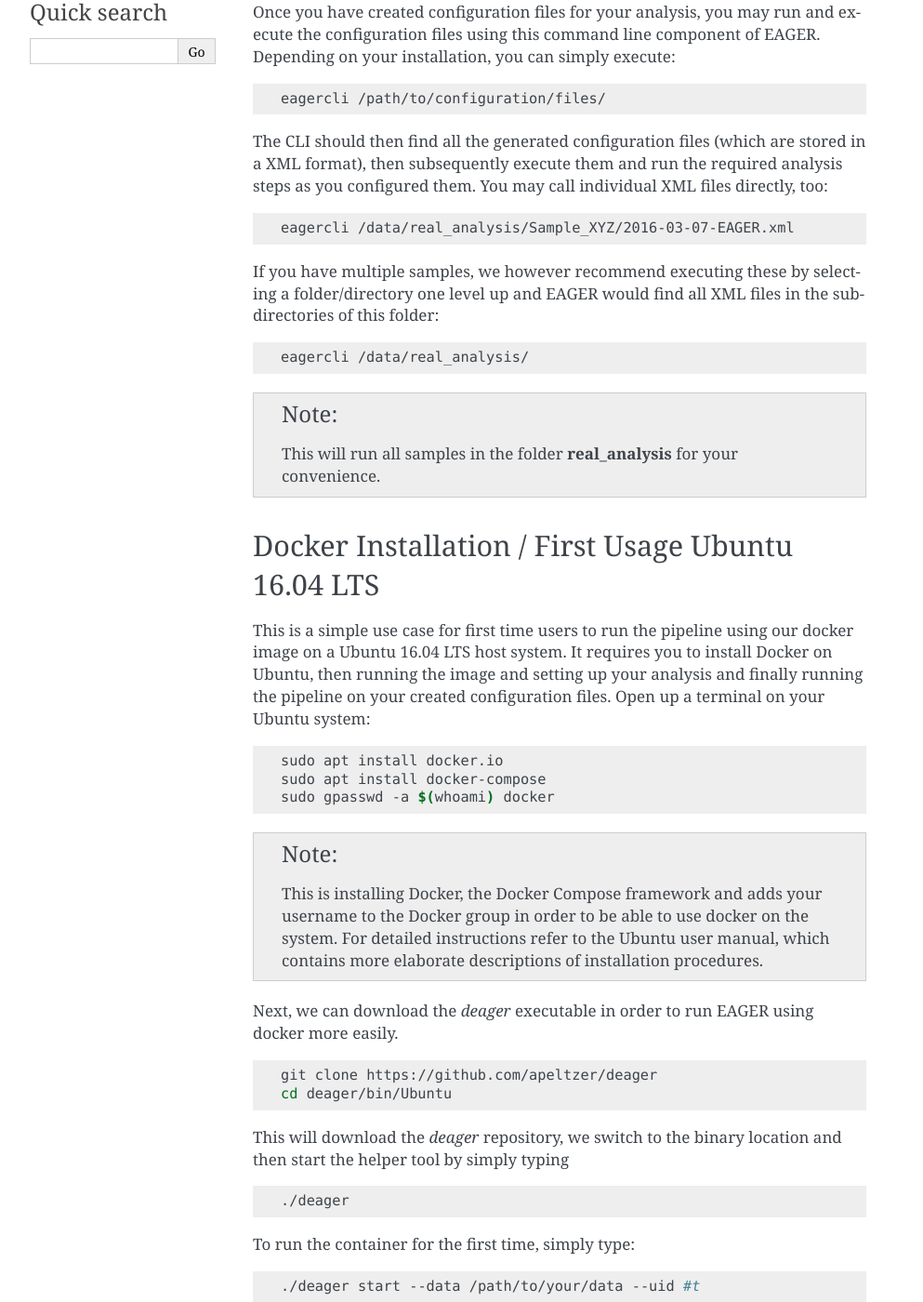
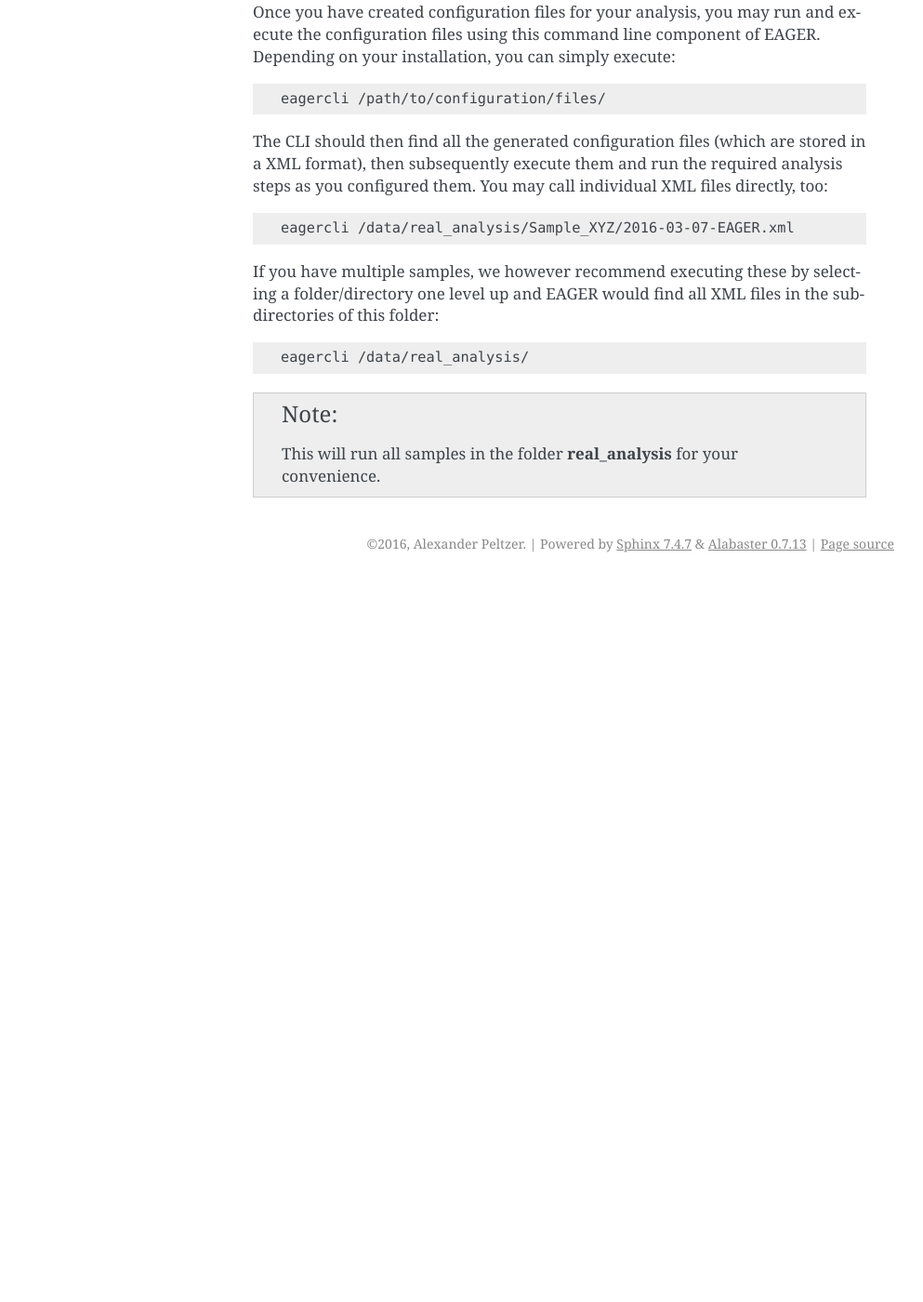
Before and after one commit to apeltzer/EAGER-GUI, a Sphinx documentation site: the page built from docs/contents/userguide.rst, in a window 1280 px wide and 1400 px high, scrolled down 270 px. Shown: the whole window at 93% size, without its empty margins (148-1141 px from the left). Built offline with Sphinx 7.4.7, drawn with Linux system fonts in a browser that asks for light colours; after the commit the page ends 900 px from its top, so only the background shows below that; some of the changed text lies outside the part shown.

Commit message:
Removed confusing documentation for Docker/DEAGER.

```diff
--- a/docs/contents/userguide.rst
+++ b/docs/contents/userguide.rst
@@ -26,62 +26,3 @@
 .. note::
 
   This will run all samples in the folder **real_analysis** for your convenience.
-
-
-Docker Installation / First Usage Ubuntu 16.04 LTS
---------------------------------------------------
-
-This is a simple use case for first time users to run the pipeline using our docker image on a Ubuntu 16.04 LTS host system. It requires you to install Docker on Ubuntu, then running the image and setting up your analysis and finally running the pipeline on your created configuration files. Open up a terminal on your Ubuntu system:
-
-.. code-block:: bash
-
-  sudo apt install docker.io
-  sudo apt install docker-compose
-  sudo gpasswd -a $(whoami) docker
-
-.. note::
-
-  This is installing Docker, the Docker Compose framework and adds your username to the Docker group in order to be able to use docker on the system. For detailed instructions refer to the Ubuntu user manual, which contains more elaborate descriptions of installation procedures.
-
-Next, we can download the `deager` executable in order to run EAGER using docker more easily.
-
-.. code-block:: bash
-
-  git clone https://github.com/apeltzer/deager
-  cd deager/bin/Ubuntu
-
-This will download the `deager` repository, we switch to the binary location and then start the helper tool by simply typing
-
-.. code-block:: bash
-
-  ./deager
-
-To run the container for the first time, simply type:
-
-.. code-block:: bash
-
-  ./deager start --data /path/to/your/data --uid #t
-
-.. note::
-
-  This can take some minutes, as the docker image with the pipeline is pulled from the internet automatically. The UID mapping is required to keep the container using your same local user id. Otherwise you will get access denied errors. If you receive an error message, that you have to set a certain unix variable, please issue:
-
-.. code-block:: bash
-
-    export DOCKER_HOST=unix:///var/run/docker.sock
-
-Afterwards, the image will be started and you are ready to go!
-
-.. code-block:: bash
-
-  ./deager gui --data /path/to/your/data
-
-Now configure the pipeline, e.g. following one of our tutorials at :ref:`tutorials` . After you are done with this, you can simply execute the configuration files:
-
-.. code-block:: bash
-
-  ./deager run --data /path/to/your/data
-
-And the pipeline will execute your configurations.
-
-This whole process is also available as a short little video available `here <https://youtu.be/dfsrUIEr2UY>`_ .
```
Also changed, not shown: docs/contents/faq.rst (+0 -45 lines).
